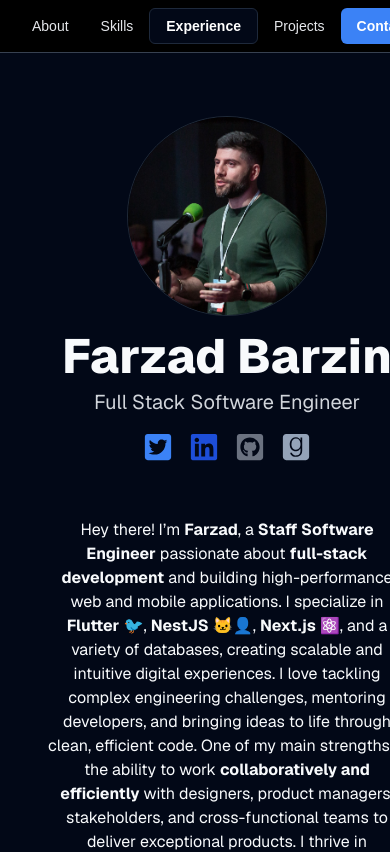
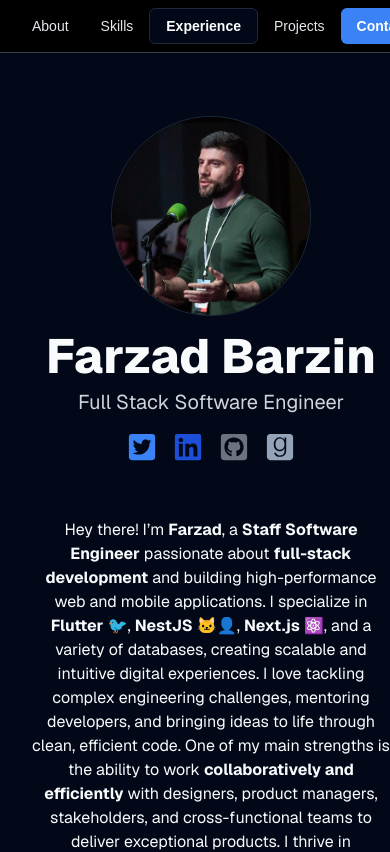
Before and after one commit to fbarzin/portfolio, a Next.js app: page / in a window 390 px wide. Shown: the top 852 px of the page. Built offline with nearby package versions, Linux system fonts and the light colour scheme.

Commit message:
Reduced the x padding on mobile devices.

```diff
--- a/src/app/layout.tsx
+++ b/src/app/layout.tsx
@@ -30,7 +30,7 @@
         className={`${geistSans.variable} ${geistMono.variable} antialiased`}
       >
         <NavBar />
-        <div className="container mx-auto max-w-screen-2xl px-4">
+        <div className="container mx-auto max-w-screen-2xl px-0 md:px-4">
           {children}
         </div>
         <footer className="bottom-0 row-start-3 flex flex-wrap items-center justify-center gap-6">
```
